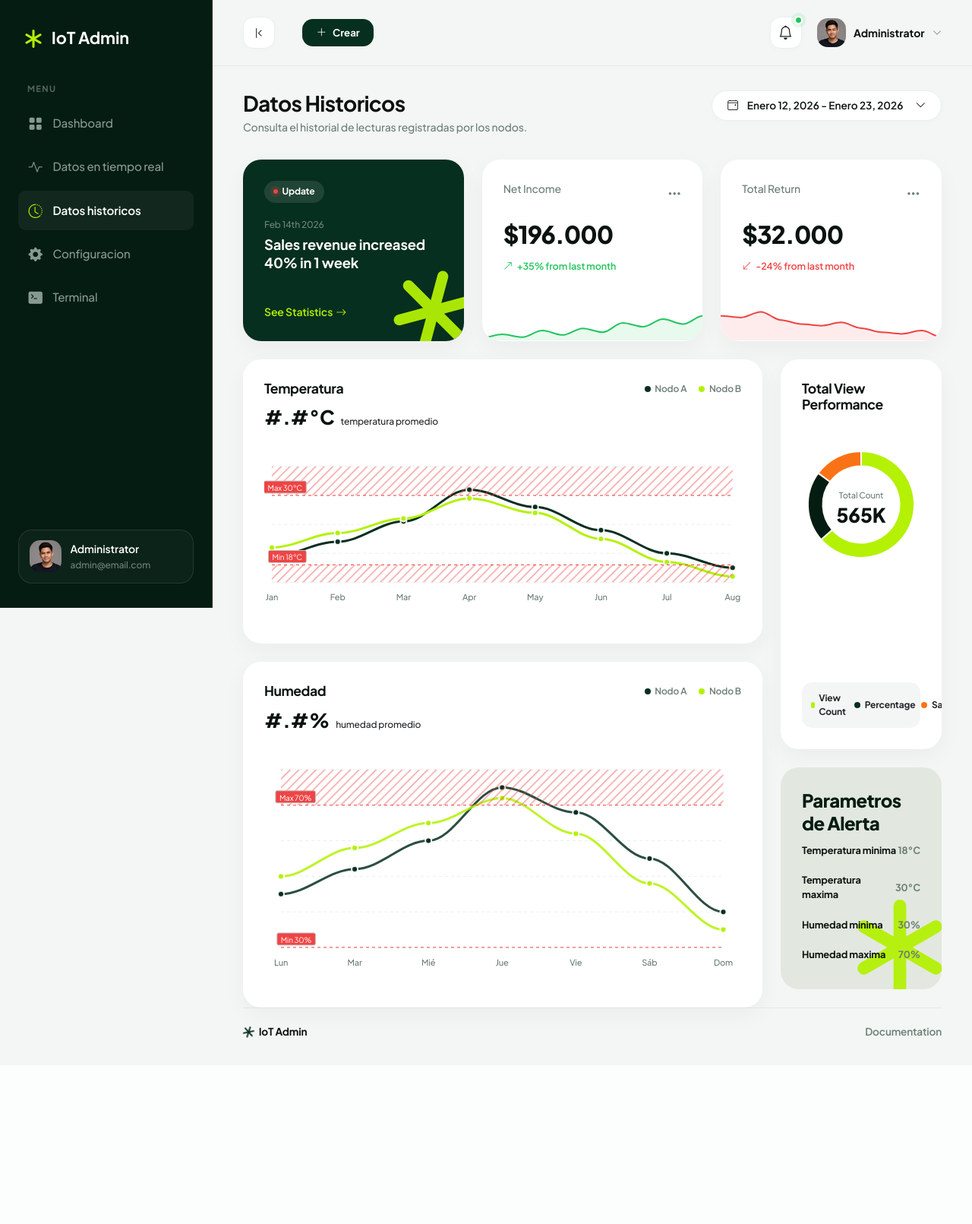
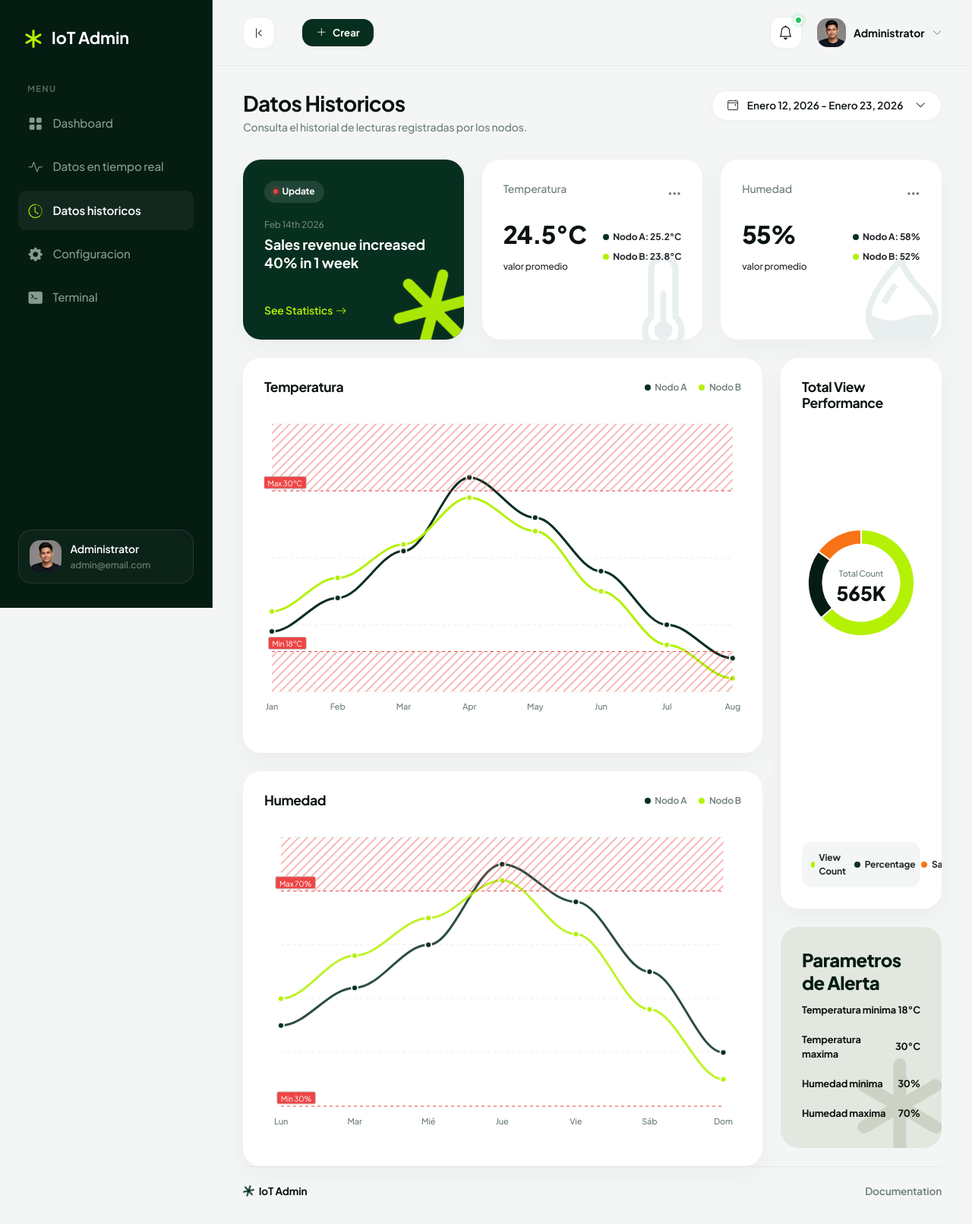
Before and after one commit to AbimaelFranco/iot-engineering-challenge, a Django app: page /historico/ in a window 1280 px wide. Shown: the whole page at 76% size. Before the commit the page ends 1367 px from the top, so only its background shows below. Run offline with Django 5.2, Linux system fonts and the light colour scheme; parts of the project's set-up code (start-up, migrations or seed data) failed here and were passed over; some libraries are stand-ins or nearby versions.

Commit message:
feat: polish Datos Historicos stat cards and alert card contrast
- Repurpose the Net Income/Total Return stat cards into Temperatura/Humedad: drop the finance sparklines, show the overall average plus a Nodo A/Nodo B breakdown next to it instead of leaving the card half-empty
- Add a subtle watermark icon (thermometer/droplet) to those cards for visual texture without competing with the numbers
- Remove the redundant "#.#deg/valor promedio" placeholder row from the big Temperatura/Humedad charts now that the top cards already show that value, and grow both charts (220/300px -> 420px) to fill their section better
- Mute the Parametros de Alerta card's decorative shape and darken its threshold values, which were low-contrast against the card background

```diff
--- a/backend/dashboard/historico/views.py
+++ b/backend/dashboard/historico/views.py
@@ -5,7 +5,13 @@ def historico(request):
     context = {
         "temp_min": 18,
         "temp_max": 30,
+        "temp_avg": 24.5,
+        "temp_avg_a": 25.2,
+        "temp_avg_b": 23.8,
         "hum_min": 30,
         "hum_max": 70,
+        "hum_avg": 55,
+        "hum_avg_a": 58,
+        "hum_avg_b": 52,
     }
     return render(request, "historico.html", context)
--- a/backend/dashboard/static/assets/css/main.css
+++ b/backend/dashboard/static/assets/css/main.css
@@ -945,6 +945,23 @@ body.sidebar-minimized .sidebar-profile {
     animation: redPulse 2s infinite;
 }
 
+/* Subtle watermark icon on the Temperatura/Humedad stat cards - close to the
+   card's own background so it reads as texture, not as a competing icon */
+.stat-icon-bg {
+    position: absolute;
+    bottom: -1rem;
+    right: -0.75rem;
+    font-size: 8rem;
+    line-height: 1;
+    color: var(--border-light);
+    pointer-events: none;
+}
+
+/* Alert Thresholds Card: values need more contrast than the default muted tone */
+.promo-banner-card .progress-value {
+    color: var(--text-main);
+}
+
 @keyframes redPulse {
     0% {
         box-shadow: 0 0 0 0 rgba(239, 68, 68, 0.5);
--- a/backend/dashboard/static/assets/js/dashboard.js
+++ b/backend/dashboard/static/assets/js/dashboard.js
@@ -171,7 +171,7 @@ document.addEventListener('DOMContentLoaded', function () {
             ],
             chart: {
                 type: 'line',
-                height: 220,
+                height: 420,
                 animations: {
                     enabled: false
                 },
@@ -335,7 +335,7 @@ document.addEventListener('DOMContentLoaded', function () {
             ],
             chart: {
                 type: 'line',
-                height: 300,
+                height: 420,
                 animations: {
                     enabled: false
                 },
--- a/backend/dashboard/templates/historico.html
+++ b/backend/dashboard/templates/historico.html
@@ -47,12 +47,14 @@
             </div>
           </div>
 
-          <!-- Stat Card 2: Net Income -->
+          <!-- Stat Card 2: Temperatura -->
           <div class="col-md-4">
-            <div class="card card-stat d-flex flex-column justify-content-between">
-              <div>
+            <div class="card card-stat">
+              <!-- Subtle background icon: decorative only, must not outrank the text -->
+              <i class="bi bi-thermometer-half stat-icon-bg" aria-hidden="true"></i>
+              <div class="position-relative z-index-2">
                 <div class="card-header">
-                  <span class="stat-label">Net Income</span>
+                  <span class="stat-label">Temperatura</span>
                   <div class="dropdown">
                     <button class="card-more-btn" type="button" data-bs-toggle="dropdown" aria-expanded="false"
                       aria-label="More Options" id="btn-more-income">
@@ -70,24 +72,34 @@
                     </ul>
                   </div>
                 </div>
-                <div class="stat-value">$196.000</div>
-                <div class="trend-badge trend-up">
-                  <i class="bi bi-arrow-up-right"></i>
-                  <span>+35% from last month</span>
+                <div class="d-flex align-items-center justify-content-between">
+                  <div>
+                    <div class="stat-value">{{ temp_avg }}°C</div>
+                    <span class="fs-xs">valor promedio</span>
+                  </div>
+                  <div class="d-flex flex-column gap-2">
+                    <div class="chart-legend-item">
+                      <span class="legend-dot bg-forest-medium"></span>
+                      <span>Nodo A: {{ temp_avg_a }}°C</span>
+                    </div>
+                    <div class="chart-legend-item">
+                      <span class="legend-dot bg-lime-accent"></span>
+                      <span>Nodo B: {{ temp_avg_b }}°C</span>
+                    </div>
+                  </div>
                 </div>
-              </div>
-              <div class="sparkline-container sparkline-card-footer">
-                <div id="income-sparkline"></div>
               </div>
             </div>
           </div>
 
-          <!-- Stat Card 3: Total Return -->
+          <!-- Stat Card 3: Humedad -->
           <div class="col-md-4">
-            <div class="card card-stat d-flex flex-column justify-content-between">
-              <div>
+            <div class="card card-stat">
+              <!-- Subtle background icon: decorative only, must not outrank the text -->
+              <i class="bi bi-droplet-half stat-icon-bg" aria-hidden="true"></i>
+              <div class="position-relative z-index-2">
                 <div class="card-header">
-                  <span class="stat-label">Total Return</span>
+                  <span class="stat-label">Humedad</span>
                   <div class="dropdown">
                     <button class="card-more-btn" type="button" data-bs-toggle="dropdown" aria-expanded="false"
                       aria-label="More Options" id="btn-more-return">
@@ -105,14 +117,22 @@
                     </ul>
                   </div>
                 </div>
-                <div class="stat-value">$32.000</div>
-                <div class="trend-badge trend-down">
-                  <i class="bi bi-arrow-down-left"></i>
-                  <span>-24% from last month</span>
+                <div class="d-flex align-items-center justify-content-between">
+                  <div>
+                    <div class="stat-value">{{ hum_avg }}%</div>
+                    <span class="fs-xs">valor promedio</span>
+                  </div>
+                  <div class="d-flex flex-column gap-2">
+                    <div class="chart-legend-item">
+                      <span class="legend-dot bg-forest-medium"></span>
+                      <span>Nodo A: {{ hum_avg_a }}%</span>
+                    </div>
+                    <div class="chart-legend-item">
+                      <span class="legend-dot bg-lime-accent"></span>
+                      <span>Nodo B: {{ hum_avg_b }}%</span>
+                    </div>
+                  </div>
                 </div>
-              </div>
-              <div class="sparkline-container sparkline-card-footer">
-                <div id="return-sparkline"></div>
               </div>
             </div>
           </div>
@@ -142,10 +162,6 @@
                   </div>
                 </div>
               </div>
-              <div class="d-flex align-items-baseline gap-2 mb-3">
-                <span class="stat-value-amount">#.#°C</span>
-                <span class="fs-xs">temperatura promedio</span>
-              </div>
               <div id="historico-primary-chart"></div>
             </div>
           </div>
@@ -166,10 +182,6 @@
                     <span class="chart-legend-label">Nodo B</span>
                   </div>
                 </div>
-              </div>
-              <div class="d-flex align-items-baseline gap-2 mb-3">
-                <span class="stat-value-amount">#.#%</span>
-                <span class="fs-xs">humedad promedio</span>
               </div>
               <div id="historico-secondary-chart"></div>
             </div>
@@ -210,12 +222,12 @@
 
           <!-- Alert Thresholds Card -->
           <div class="promo-banner-card">
-            <!-- Inline SVG geometric decoration (Lime green 6-pointed star/asterisk with rounded caps) -->
+            <!-- Inline SVG geometric decoration (subtle, close to card background so it doesn't compete with the text) -->
             <svg class="promo-banner-bg-shape" viewBox="0 0 100 100" fill="none" xmlns="http://www.w3.org/2000/svg">
               <g transform="translate(50,50)">
-                <rect x="-6" y="-45" width="12" height="90" rx="6" ry="6" fill="#B4F105" />
-                <rect x="-6" y="-45" width="12" height="90" rx="6" ry="6" fill="#B4F105" transform="rotate(60)" />
-                <rect x="-6" y="-45" width="12" height="90" rx="6" ry="6" fill="#B4F105" transform="rotate(120)" />
+                <rect x="-6" y="-45" width="12" height="90" rx="6" ry="6" fill="#CBD2C3" />
+                <rect x="-6" y="-45" width="12" height="90" rx="6" ry="6" fill="#CBD2C3" transform="rotate(60)" />
+                <rect x="-6" y="-45" width="12" height="90" rx="6" ry="6" fill="#CBD2C3" transform="rotate(120)" />
               </g>
             </svg>
 
```
